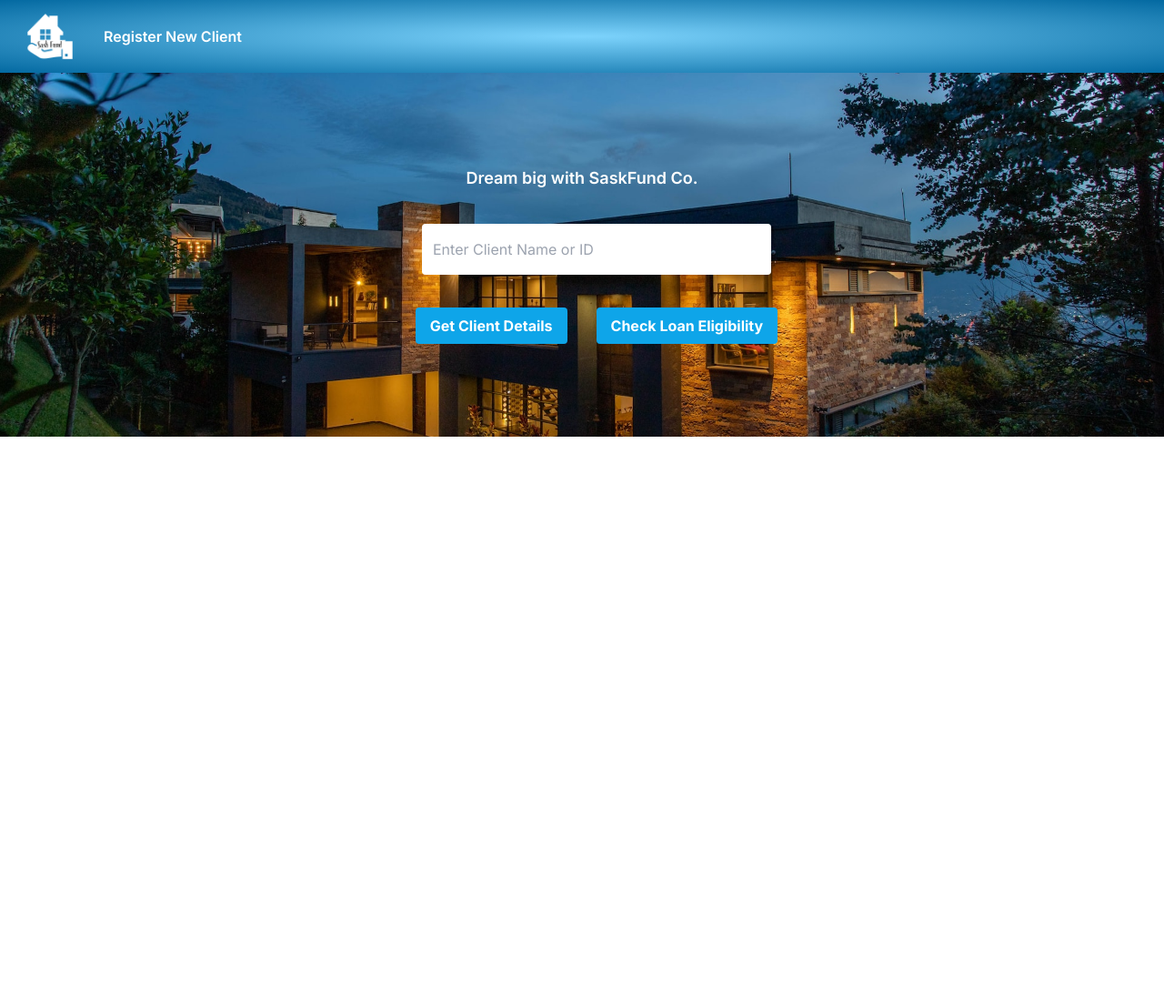
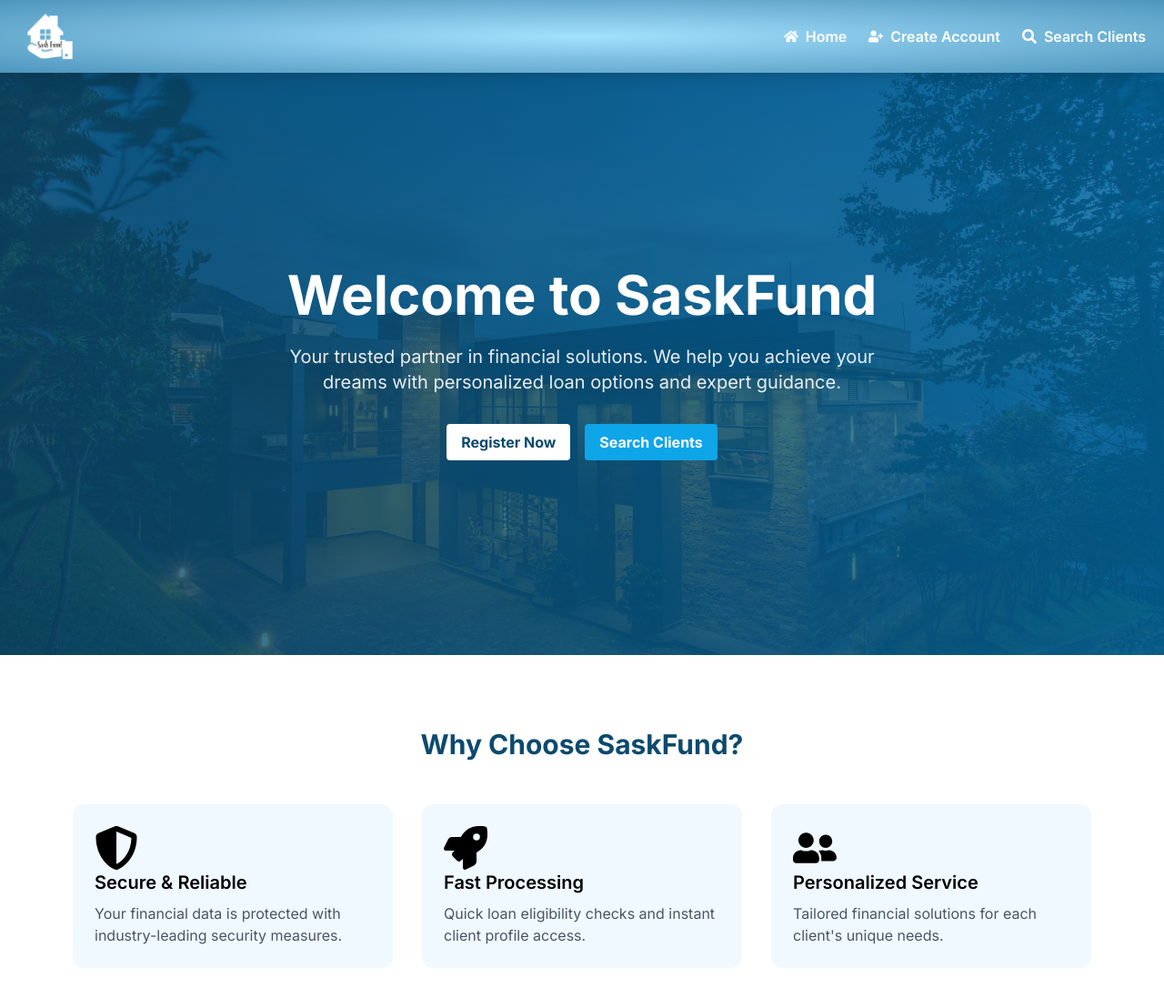
Before and after one commit to emetos05/saskfund, a Next.js app: page / in a window 1280 px wide. Shown: the top 1097 px of the page at 91% size. Before the commit the page ends 800 px from the top, so only its background shows below. Built offline with nearby package versions, Linux system fonts and the light colour scheme.

Commit message:
impoved styling, added icons and new hompage

```diff
--- a/package.json
+++ b/package.json
@@ -16,7 +16,8 @@
     "csv": "^6.3.5",
     "next": "^14.2.26",
     "react": "^18",
-    "react-dom": "^18"
+    "react-dom": "^18",
+    "react-icons": "^5.5.0"
   },
   "devDependencies": {
     "autoprefixer": "^10",
--- a/src/app/components/navbar.js
+++ b/src/app/components/navbar.js
@@ -3,19 +3,38 @@
 import React from "react";
 import Link from "next/link";
 import Image from "next/image";
+import { FaUserPlus, FaSearch, FaHome } from "react-icons/fa";
 
 const Navbar = () => {
   return (
-    <nav className="flex space-x-6 px-5 h-20 items-center bg-gradient-radial from-sky-300 to-sky-700">
-      <a href="/" className="transform transition-transform duration-200 hover:scale-105">
+    <nav className="sticky top-0 z-50 flex items-center justify-between px-5 h-20 bg-gradient-radial from-sky-300/70 to-sky-700/70 shadow-lg">
+      <Link href="/" className="transform transition-transform duration-200 hover:scale-105">
         <Image src="/images/logo.png" alt="logo" height={70} width={70} />
-      </a>
-      <Link
-        href="/register"
-        className="ml-auto text-white font-semibold transform transition-transform duration-200 hover:scale-105"
-      >
-        Register New Client
       </Link>
+
+      <div className="flex items-center space-x-6">
+        <Link
+          href="/"
+          className="flex items-center text-white font-semibold transform transition-transform duration-200 hover:scale-105"
+        >
+          <FaHome className="mr-2" />
+          Home
+        </Link>
+        <Link
+          href="/register"
+          className="flex items-center text-white font-semibold transform transition-transform duration-200 hover:scale-105"
+        >
+          <FaUserPlus className="mr-2" />
+          Create Account
+        </Link>
+        <Link
+          href="/search"
+          className="flex items-center text-white font-semibold transform transition-transform duration-200 hover:scale-105"
+        >
+          <FaSearch className="mr-2" />
+          Search Clients
+        </Link>
+      </div>
     </nav>
   );
 };
--- a/src/app/components/registration.js
+++ b/src/app/components/registration.js
@@ -63,7 +63,7 @@ const Registration = () => {
     <div className="grid justify-items-center">
       <form
         onSubmit={handleSubmit}
-        className={`${styles.clientData} grid grid-cols-2 gap-4 content-start h-auto w-1/2 m-4 p-4 rounded border shadow`}
+        className="grid grid-cols-2 gap-4 content-start h-auto w-1/2 m-4 p-4 rounded border shadow"
       >
         <div>
           <h1>Name</h1>
--- a/src/app/home.module.css
+++ b/src/app/home.module.css
@@ -9,14 +9,60 @@
   height: 25rem;
 }
 
+@keyframes fadeIn {
+  from {
+    opacity: 0;
+    transform: translateY(20px);
+  }
+  to {
+    opacity: 1;
+    transform: translateY(0);
+  }
+}
+
+.animateFadeIn {
+  animation: fadeIn 1s ease-out forwards;
+}
+
 .btn {
   @apply font-bold py-2 px-4 rounded transform transition-transform duration-200;
 }
 
 .btnBlue {
-  @apply bg-sky-500 text-white;
+  @apply bg-sky-500 text-white hover:scale-110;
 }
 
 .btnBlue:hover {
   @apply bg-sky-700;
 }
+
+.btnWhite {
+  @apply bg-white text-sky-900 hover:scale-110;
+}
+
+.btnWhite:hover {
+  @apply bg-sky-100;
+}
+
+/* Card hover effects */
+.hoverCard {
+  @apply transition-all duration-300;
+}
+
+.hoverCard:hover {
+  @apply transform -translate-y-1 shadow-lg;
+}
+
+/* Loading spinner */
+.spinner {
+  @apply animate-spin h-5 w-5 text-white;
+}
+
+/* Feature icons */
+.featureIcon {
+  @apply text-sky-600 mb-4 transition-transform duration-300;
+}
+
+.featureIcon:hover {
+  @apply transform scale-110;
+}
--- a/src/app/page.js
+++ b/src/app/page.js
@@ -1,143 +1,124 @@
 "use client";
-import { useState } from "react";
-
+import Link from "next/link";
+import Image from "next/image";
+import { FaShieldAlt, FaRocket, FaUserFriends, FaChartLine, FaHandshake, FaMobileAlt } from "react-icons/fa";
 import styles from "./home.module.css";
-// import AllProfile from "./components/allProfile";
-// import Eligibility from "@/components/eligibility";
-import ClientDetails from "./components/clientDetails";
 
 export default function Home() {
-  const [term, setTerm] = useState("");
-  const [isProfile, setIsProfile] = useState(false);
-  const [allProfile, setAllProfile] = useState([]);
-  const [eligibility, setEligibility] = useState({});
-  const [error, setError] = useState("");
-  const [loading, setLoading] = useState(false);
+  return (
+    <div className="min-h-screen">
+      {/* Hero Section */}
+      <section className="relative h-[80vh] flex items-center justify-center overflow-hidden">
+        <div className="absolute inset-0 z-0">
+          <Image
+            src="/images/home.jpg"
+            alt="Background"
+            fill
+            className="object-cover"
+            priority
+          />
+          <div className="absolute inset-0 bg-gradient-to-r from-sky-900/80 to-sky-700/80"></div>
+        </div>
 
-  const getClient = async (e) => {
-    e.preventDefault();
-    setError("");
-    setLoading(true);
-    setIsProfile(true);
-    setEligibility({});
+        <div className="relative z-10 text-center px-4 max-w-4xl mx-auto">
+          <h1 className={`text-5xl md:text-6xl font-bold text-white mb-6 ${styles.animateFadeIn}`}>
+            Welcome to SaskFund
+          </h1>
+          <p className="text-xl text-white/90 mb-8 max-w-2xl mx-auto">
+            Your trusted partner in financial solutions. We help you achieve your dreams with personalized loan options and expert guidance.
+          </p>
+          <div className="flex gap-4 justify-center">
+            <Link href="/register" className={`${styles.btn} ${styles.btnWhite}`}>
+              Register Now
+            </Link>
+            <Link href="/search" className={`${styles.btn} ${styles.btnBlue}`}>
+              Search Clients
+            </Link>
+          </div>
+        </div>
+      </section>
 
-    try {
-      const url = term.trim().length > 0
-        ? `/api/profile?${isNaN(term) ? 'name' : 'id'}=${term}`
-        : null;
+      {/* Features Section */}
+      <section className="py-20 bg-white">
+        <div className="max-w-6xl mx-auto px-4">
+          <h2 className="text-3xl font-bold text-center text-sky-900 mb-12">
+            Why Choose SaskFund?
+          </h2>
+          <div className="grid md:grid-cols-3 gap-8">
+            <div className={`p-6 rounded-xl bg-sky-50 ${styles.hoverCard}`}>
+              <div className="feature-icon">
+                <FaShieldAlt className="w-12 h-12" />
+              </div>
+              <h3 className="text-xl font-semibold mb-2">Secure & Reliable</h3>
+              <p className="text-gray-600">Your financial data is protected with industry-leading security measures.</p>
+            </div>
+            <div className={`p-6 rounded-xl bg-sky-50 ${styles.hoverCard}`}>
+              <div className="feature-icon">
+                <FaRocket className="w-12 h-12" />
+              </div>
+              <h3 className="text-xl font-semibold mb-2">Fast Processing</h3>
+              <p className="text-gray-600">Quick loan eligibility checks and instant client profile access.</p>
+            </div>
+            <div className={`p-6 rounded-xl bg-sky-50 ${styles.hoverCard}`}>
+              <div className="feature-icon">
+                <FaUserFriends className="w-12 h-12" />
+              </div>
+              <h3 className="text-xl font-semibold mb-2">Personalized Service</h3>
+              <p className="text-gray-600">Tailored financial solutions for each client's unique needs.</p>
+            </div>
+          </div>
+        </div>
+      </section>
 
-      if (!url) {
-        setError("Please enter a valid name or ID");
-        return;
-      }
+      {/* Benefits Section */}
+      <section className="py-20 bg-sky-50">
+        <div className="max-w-6xl mx-auto px-4">
+          <h2 className="text-3xl font-bold text-center text-sky-900 mb-12">
+            Our Benefits
+          </h2>
+          <div className="grid md:grid-cols-3 gap-8">
+            <div className={`p-6 rounded-xl bg-white ${styles.hoverCard}`}>
+              <div className="feature-icon">
+                <FaChartLine className="w-12 h-12" />
+              </div>
+              <h3 className="text-xl font-semibold mb-2">Competitive Rates</h3>
+              <p className="text-gray-600">Enjoy some of the most competitive interest rates in the market.</p>
+            </div>
+            <div className={`p-6 rounded-xl bg-white ${styles.hoverCard}`}>
+              <div className="feature-icon">
+                <FaHandshake className="w-12 h-12" />
+              </div>
+              <h3 className="text-xl font-semibold mb-2">Flexible Terms</h3>
+              <p className="text-gray-600">Choose repayment plans that work best for your financial situation.</p>
+            </div>
+            <div className={`p-6 rounded-xl bg-white ${styles.hoverCard}`}>
+              <div className="feature-icon">
+                <FaMobileAlt className="w-12 h-12" />
+              </div>
+              <h3 className="text-xl font-semibold mb-2">Easy Access</h3>
+              <p className="text-gray-600">Manage your account and track your progress anytime, anywhere.</p>
+            </div>
+          </div>
+        </div>
+      </section>
 
-      const res = await fetch(url);
-      const data = await res.json();
-
-      if (!res.ok) {
-        setError(data.error || "Failed to fetch client details");
-        return;
-      }
-
-      setAllProfile(Array.isArray(data.clientProfile) ? data.clientProfile : [data.clientProfile]);
-    } catch (error) {
-      setError("An error occurred while fetching client details");
-      console.error("Error fetching profile:", error);
-    } finally {
-      setLoading(false);
-      setTerm("");
-    }
-  };
-
-  const checkEligibility = async (e) => {
-    e.preventDefault();
-    setError("");
-    setLoading(true);
-    setIsProfile(false);
-    setAllProfile([]);
-
-    try {
-      const url = term.trim().length > 0
-        ? `/api/eligibility?${isNaN(term) ? 'name' : 'id'}=${term}`
-        : null;
-
-      if (!url) {
-        setError("Please enter a valid name or ID");
-        return;
-      }
-
-      const res = await fetch(url);
-      const data = await res.json();
-
-      if (!res.ok) {
-        if (data.profiles) {
-          setError("Multiple clients found. Please use client ID instead.");
-          setAllProfile(data.profiles);
-          return;
-        }
-        setError(data.error || "Failed to check eligibility");
-        return;
-      }
-
-      setEligibility(data);
-    } catch (error) {
-      setError("An error occurred while checking eligibility");
-      console.error("Error checking eligibility:", error);
-    } finally {
-      setLoading(false);
-      setTerm("");
-    }
-  };
-
-  return (
-    <section className="flex flex-col">
-      <div className={`${styles.intro} text-white mb-8`}>
-        <div className="flex font-semibold text-lg justify-center mb-9">
-          Dream big with SaskFund Co.
+      {/* CTA Section */}
+      <section className="py-20 bg-sky-900 text-white">
+        <div className="max-w-4xl mx-auto px-4 text-center">
+          <h2 className="text-3xl font-bold mb-6">Ready to Get Started?</h2>
+          <p className="text-xl mb-8 text-sky-100">
+            Join thousands of satisfied clients who have achieved their financial goals with SaskFund.
+          </p>
+          <div className="flex gap-4 justify-center">
+            <Link href="/register" className={`${styles.btn} ${styles.btnWhite}`}>
+              Create Account
+            </Link>
+            <Link href="/search" className={`${styles.btn} ${styles.btnBlue}`}>
+              Search Clients
+            </Link>
+          </div>
         </div>
-        <form onSubmit={getClient}>
-          <div className="flex input justify-center mb-9">
-            <label htmlFor="searchTerm" className="mr-8"></label>
-            <input
-              id="searchTerm"
-              className="rounded px-3 py-4 w-96 text-black"
-              name="search"
-              type="text"
-              value={term}
-              onChange={(e) => setTerm(e.target.value)}
-              placeholder="Enter Client Name or ID"
-              required
-            ></input>
-          </div>
-          <div className="flex submitPanel justify-center">
-            <button
-              className={`${styles.btn} ${styles.btnBlue} mx-8`}
-              type="submit"
-              disabled={loading}
-            >
-              {loading ? "Loading..." : "Get Client Details"}
-            </button>
-            <button
-              onClick={checkEligibility}
-              className={`${styles.btn} ${styles.btnBlue}`}
-              type="button"
-              disabled={loading}
-            >
-              {loading ? "Loading..." : "Check Loan Eligibility"}
-            </button>
-          </div>
-        </form>
-      </div>
-      {error && (
-        <div className="text-red-500 text-center mb-4">
-          {error}
-        </div>
-      )}
-      <ClientDetails
-        isProfile={isProfile}
-        allProfile={allProfile}
-        eligibility={eligibility}
-      />
-    </section>
+      </section>
+    </div>
   );
 }
```
Also changed, not shown: src/app/search/page.js (added, +176 -0 lines), 1 other file (tests, documents, lock files or other folders).
